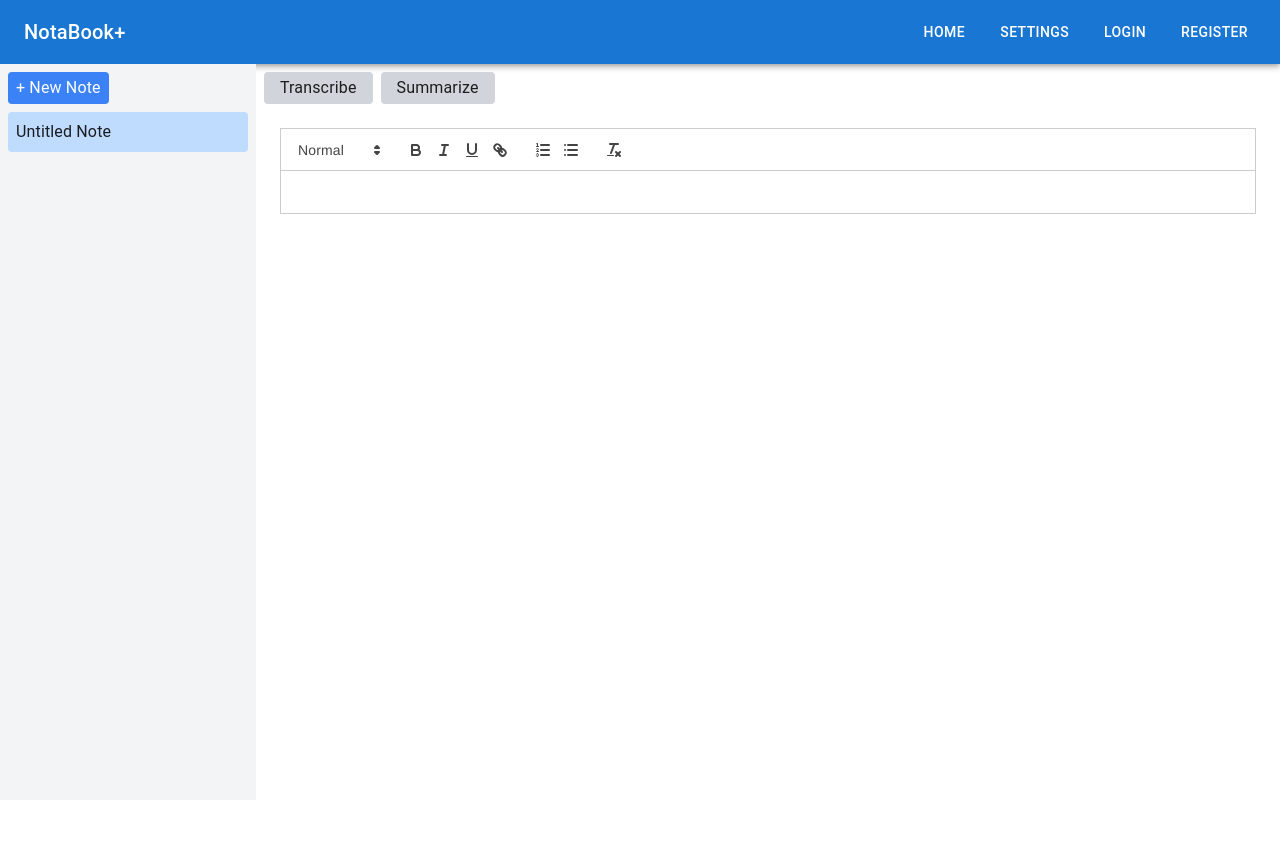
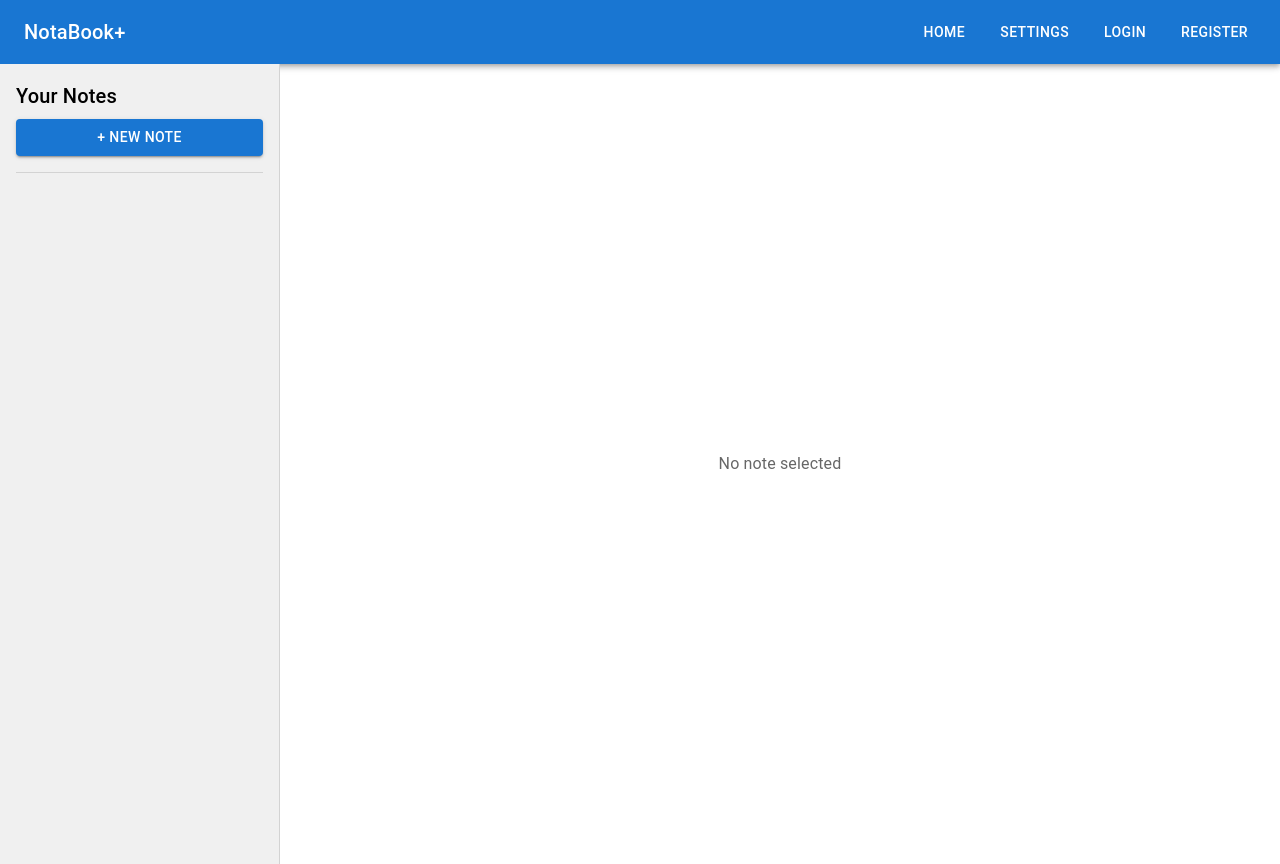
Before and after one commit to bcadestewart/NotaBookPlus, a React (Create React App) app in the folder frontend/: page / in a window 1280 px wide. Before the commit the page ends 800 px from the top, so only its background shows below. Built offline with nearby package versions, Linux system fonts and the light colour scheme.

Commit message:
Improved nightmode, converted more elements to gooogle MUI.

```diff
--- a/frontend/src/App.js
+++ b/frontend/src/App.js
@@ -9,12 +9,19 @@ import { useState } from "react";
 
 function App() {
   const [darkMode, setDarkMode] = useState(false);
-
   const theme = createTheme({
     palette: {
       mode: darkMode ? "dark" : "light",
+      ...(darkMode && {
+        background: {
+          default: "#121212",       // Main page background
+          paper: "#2c2c2c",         // Sidebar & cards (your target)
+        },
+      }),
     },
   });
+
+
 
   return (
     <ThemeProvider theme={theme}>
--- a/frontend/src/components/NoteViewer.js
+++ b/frontend/src/components/NoteViewer.js
@@ -1,4 +1,12 @@
 import { useState, useEffect } from "react";
+import {
+  Box,
+  Typography,
+  TextField,
+  Button,
+  Stack,
+  Paper,
+} from "@mui/material";
 
 export default function NoteViewer({ note, onUpdate, onDelete }) {
   const [content, setContent] = useState("");
@@ -11,18 +19,25 @@ export default function NoteViewer({ note, onUpdate, onDelete }) {
 
   if (!note) {
     return (
-      <div className="flex-1 p-6 text-center text-gray-500">
+      <Box flex={1} display="flex" justifyContent="center" alignItems="center">
+        <Typography variant="body1" color="textSecondary">
           No note selected
-      </div>
+        </Typography>
+      </Box>
     );
   }
 
   return (
-    <div className="flex-1 p-6">
-      <div className="border rounded-lg p-4 bg-white shadow">
-        <h2 className="text-2xl font-bold mb-2">{note.title}</h2>
-        <textarea
-          className="w-full h-64 border p-2 rounded mt-2"
+    <Box flex={1} p={4}>
+      <Paper sx={{ p: 3 }}>
+        <Typography variant="h5" gutterBottom>
+          {note.title}
+        </Typography>
+        <TextField
+          fullWidth
+          multiline
+          rows={10}
+          variant="outlined"
           value={content}
           onChange={(e) => {
             setContent(e.target.value);
@@ -30,21 +45,23 @@ export default function NoteViewer({ note, onUpdate, onDelete }) {
           }}
           placeholder="Start typing your note here..."
         />
-      </div>
-      <div className="mt-4">
-        <button
+        <Stack direction="row" spacing={2} mt={2}>
+          <Button
+            variant="contained"
+            color="success"
             onClick={() => onUpdate(note.id, content)}
-          className="p-2 bg-green-500 text-white rounded hover:bg-green-700 hover:scale-105 transition-transform"
           >
             Save Note
-        </button>
-        <button
+          </Button>
+          <Button
+            variant="outlined"
+            color="error"
             onClick={() => onDelete(note.id)}
-          className="ml-4 p-2 bg-red-500 text-white rounded hover:bg-red-700 hover:scale-105 transition-transform"
           >
             Delete Note
-        </button>
-      </div>
-    </div>
+          </Button>
+        </Stack>
+      </Paper>
+    </Box>
   );
 }
--- a/frontend/src/components/Sidebar.js
+++ b/frontend/src/components/Sidebar.js
@@ -1,29 +1,53 @@
-// src/components/Sidebar.js
-import React from 'react';
+import {
+  Box,
+  Button,
+  Divider,
+  List,
+  ListItemButton,
+  ListItemText,
+  Typography,
+  useTheme,
+} from "@mui/material";
 
-const Sidebar = ({ notes, onSelectNote, onAddNote }) => {
+export default function Sidebar({ notes, onSelectNote, onAddNote }) {
+  const theme = useTheme();
+  const isDark = theme.palette.mode === "dark";
+
   return (
-    <div className="w-64 bg-gray-100 h-full p-4">
-      <h2 className="font-semibold mb-4">Your Notes</h2>
-      <button
+    <Box
+      sx={{
+        width: 280,
+        height: "100vh",
+        backgroundColor: isDark ? "#2e2e2e" : "#ffffff", // ✅ hard switch based on mode
+        color: isDark ? "#ffffff" : "#000000",            // ✅ ensure text is readable
+        display: "flex",
+        flexDirection: "column",
+        p: 2,
+        borderRight: `1px solid ${theme.palette.divider}`,
+      }}
+    >
+      <Typography variant="h6" gutterBottom>
+        Your Notes
+      </Typography>
+
+      <Button
+        variant="contained"
         onClick={onAddNote}
-        className="mb-4 px-3 py-1 bg-blue-500 text-white rounded hover:bg-blue-600"
+        sx={{ mb: 2 }}
+        fullWidth
       >
         + New Note
-      </button>
-      <ul>
+      </Button>
+
+      <Divider sx={{ mb: 2 }} />
+
+      <List>
         {notes.map((note) => (
-          <li
-            key={note.id}
-            onClick={() => onSelectNote(note.id)}
-            className="cursor-pointer py-1 px-2 hover:bg-gray-200 rounded"
-          >
-            {note.title || 'Untitled Note'}
-          </li>
+          <ListItemButton key={note.id} onClick={() => onSelectNote(note.id)}>
+            <ListItemText primary={note.title || "Untitled Note"} />
+          </ListItemButton>
         ))}
-      </ul>
-    </div>
+      </List>
+    </Box>
   );
-};
-
-export default Sidebar;
+}
--- a/frontend/src/index.js
+++ b/frontend/src/index.js
@@ -1,11 +1,12 @@
-import React from 'react';
-import ReactDOM from 'react-dom';
-import './index.css';
-import App from './App';
+import React from "react";
+import { createRoot } from "react-dom/client";
+import App from "./App";
 
-ReactDOM.render(
-  <React.StrictMode>
-    <App />
-  </React.StrictMode>,
-  document.getElementById('root')
-);
+const rootElement = document.getElementById("root");
+
+if (rootElement) {
+  const root = createRoot(rootElement);
+  root.render(<App />);
+} else {
+  console.error("Could not find root element to mount the app.");
+}
--- a/frontend/src/pages/Home.js
+++ b/frontend/src/pages/Home.js
@@ -1,179 +1,130 @@
-import React, { useState, useEffect, useRef } from 'react';
-import ReactQuill from 'react-quill';
-import 'react-quill/dist/quill.snow.css';
-import axios from 'axios';
+import { useState, useEffect } from "react";
+import NoteViewer from "../components/NoteViewer";
+import {
+  Box,
+  Button,
+  Divider,
+  List,
+  ListItemButton,
+  ListItemText,
+  Typography,
+  useTheme,
+} from "@mui/material";
 
-const Home = () => {
-  const [notes, setNotes] = useState([
-    { id: 1, title: 'Untitled Note', content: '' }
-  ]);
-  const [selectedNoteId, setSelectedNoteId] = useState(1);
-  const [editorContent, setEditorContent] = useState('');
+export default function Home() {
+  const [notes, setNotes] = useState([]);
+  const [selectedNoteId, setSelectedNoteId] = useState(null);
+  const theme = useTheme();
+  const isDark = theme.palette.mode === "dark";
 
-  const fileInputRef = useRef(null);
+  // Load notes from localStorage
+  useEffect(() => {
+    const savedNotes = JSON.parse(localStorage.getItem("notes")) || [];
+    setNotes(savedNotes);
+    if (savedNotes.length > 0) {
+      setSelectedNoteId(savedNotes[0].id);
+    }
+  }, []);
 
-  const selectedNote = notes.find(note => note.id === selectedNoteId);
-
+  // Save notes to localStorage
   useEffect(() => {
-    const selectedNote = notes.find(note => note.id === selectedNoteId);
-    if (selectedNote) {
-      setEditorContent(selectedNote.content);
-    }
-  }, [selectedNoteId, notes]);
+    localStorage.setItem("notes", JSON.stringify(notes));
+  }, [notes]);
 
   const createNewNote = () => {
-    const newId = Date.now();
-    const newNote = { id: newId, title: 'Untitled Note', content: '' };
-
-    setNotes(prevNotes => {
-      const updated = prevNotes.map(note =>
-        note.id === selectedNoteId ? { ...note, content: editorContent } : note
-      );
-      return [...updated, newNote];
-    });
-
-    setTimeout(() => {
-      setSelectedNoteId(newId);
-      setEditorContent('');
-    }, 0);
+    const newNote = {
+      id: Date.now(),
+      title: "Untitled Note",
+      content: "",
+    };
+    setNotes([...notes, newNote]);
+    setSelectedNoteId(newNote.id);
   };
 
   const handleNoteSelect = (id) => {
-    const updatedNotes = notes.map(note => note.id === selectedNoteId ? { ...note, content: editorContent } : note);
-    setNotes(updatedNotes);
     setSelectedNoteId(id);
   };
 
-  const handleNoteChange = (value) => {
-    setEditorContent(value);
-    setNotes(notes.map(note =>
-      note.id === selectedNoteId ? { ...note, content: value } : note
-    ));
+  const handleUpdateNote = (id, newContent) => {
+    const updatedNotes = notes.map((note) =>
+      note.id === id ? { ...note, content: newContent } : note
+    );
+    setNotes(updatedNotes);
+  };
+
+  const handleDeleteNote = (id) => {
+    const updatedNotes = notes.filter((note) => note.id !== id);
+    setNotes(updatedNotes);
+    if (selectedNoteId === id && updatedNotes.length > 0) {
+      setSelectedNoteId(updatedNotes[0].id);
+    } else if (updatedNotes.length === 0) {
+      setSelectedNoteId(null);
+    }
   };
 
   const handleRename = (id) => {
-    const newTitle = prompt('Enter new title:');
+    const newTitle = prompt("Enter new title:");
     if (newTitle) {
-      setNotes(notes.map(note =>
+      const updatedNotes = notes.map((note) =>
         note.id === id ? { ...note, title: newTitle } : note
-      ));
+      );
+      setNotes(updatedNotes);
     }
   };
 
-  const handleTranscriptionUpload = async (event) => {
-    const file = event.target.files[0];
-    if (!file) return;
-
-    const formData = new FormData();
-    formData.append('file', file);
-
-    try {
-      const response = await axios.post('http://localhost:8000/transcribe', formData, {
-        headers: {
-          'Content-Type': 'multipart/form-data',
-        },
-      });
-
-      const text = response.data?.text;
-      if (text) {
-        setEditorContent(prev => `${prev}\n\n${text}`);
-        setNotes(prevNotes =>
-          prevNotes.map(note =>
-            note.id === selectedNoteId
-              ? { ...note, content: `${editorContent}\n\n${text}` }
-              : note
-          )
-        );
-      } else {
-        alert('No transcription result received.');
-      }
-    } catch (error) {
-      console.error('Transcription error:', error);
-      alert('An error occurred while transcribing.');
-    }
-  };
-
-  const triggerFilePicker = () => {
-    fileInputRef.current.click();
-  };
-
-  const handleSummarizeClick = async () => {
-    if (!editorContent.trim()) {
-      alert("Current note is empty. Nothing to summarize.");
-      return;
-    }
-
-    try {
-      const response = await axios.post('http://localhost:8000/summarize', {
-        text: editorContent
-      });
-
-      const summary = response.data?.summary;
-      if (summary) {
-        const newId = Date.now();
-        const summaryNote = {
-          id: newId,
-          title: `Summarization of ${selectedNote?.title || "Untitled Note"}`,
-          content: `Summarization:\n\n${summary}`
-        };
-
-        setNotes(prevNotes => [...prevNotes, summaryNote]);
-        setSelectedNoteId(newId);
-        setEditorContent(summaryNote.content);
-      } else {
-        alert("No summary received from server.");
-      }
-    } catch (error) {
-      console.error("Summarization error:", error);
-      alert("An error occurred while summarizing.");
-    }
-  };
+  const selectedNote = notes.find((note) => note.id === selectedNoteId);
 
   return (
-    <div className="flex h-screen">
-      <div className="w-1/5 bg-gray-100 p-2">
-        <button
+    <div style={{ display: "flex" }}>
+      <Box
+        sx={{
+          width: 280,
+          minWidth: 280,
+          bgcolor: isDark ? "#2c2c2c" : "#f0f0f0",
+          color: isDark ? "#fff" : "#000",
+          p: 2,
+          height: "100vh",
+          overflowY: "auto",
+          borderRight: `1px solid ${theme.palette.divider}`,
+        }}
+      >
+        <Typography variant="h6" gutterBottom>
+          Your Notes
+        </Typography>
+
+        <Button
+          variant="contained"
+          fullWidth
           onClick={createNewNote}
-          className="mb-2 px-2 py-1 bg-blue-500 text-white rounded"
+          sx={{ mb: 2 }}
         >
           + New Note
-        </button>
-        {notes.map(note => (
-          <div
+        </Button>
+
+        <Divider sx={{ mb: 2 }} />
+
+        <List>
+          {notes.map((note) => (
+            <ListItemButton
               key={note.id}
               onClick={() => handleNoteSelect(note.id)}
               onContextMenu={(e) => {
                 e.preventDefault();
                 handleRename(note.id);
               }}
-            className={`p-2 mb-1 cursor-pointer rounded ${note.id === selectedNoteId ? 'bg-blue-200' : 'bg-white'} hover:bg-blue-100`}
+              selected={note.id === selectedNoteId}
             >
-            {note.title}
-          </div>
+              <ListItemText primary={note.title || "Untitled Note"} />
+            </ListItemButton>
           ))}
-      </div>
-      <div className="flex-1 p-2 flex flex-col">
-        <div className="flex mb-2">
-          <button onClick={triggerFilePicker} className="px-4 py-1 bg-gray-300 rounded mr-2">Transcribe</button>
-          <button onClick={handleSummarizeClick} className="px-4 py-1 bg-gray-300 rounded">Summarize</button>
-          <input
-            ref={fileInputRef}
-            type="file"
-            accept="audio/*"
-            onChange={handleTranscriptionUpload}
-            style={{ display: 'none' }}
+        </List>
+      </Box>
+
+      <NoteViewer
+        note={selectedNote}
+        onUpdate={handleUpdateNote}
+        onDelete={handleDeleteNote}
       />
     </div>
-        <div className="editor-container">
-          <ReactQuill
-            value={editorContent}
-            onChange={handleNoteChange}
-            theme="snow"
-          />
-        </div>
-      </div>
-    </div>
   );
-};
-
-export default Home;
+}
```
Lines whose indentation alone changed are shown as unchanged.
